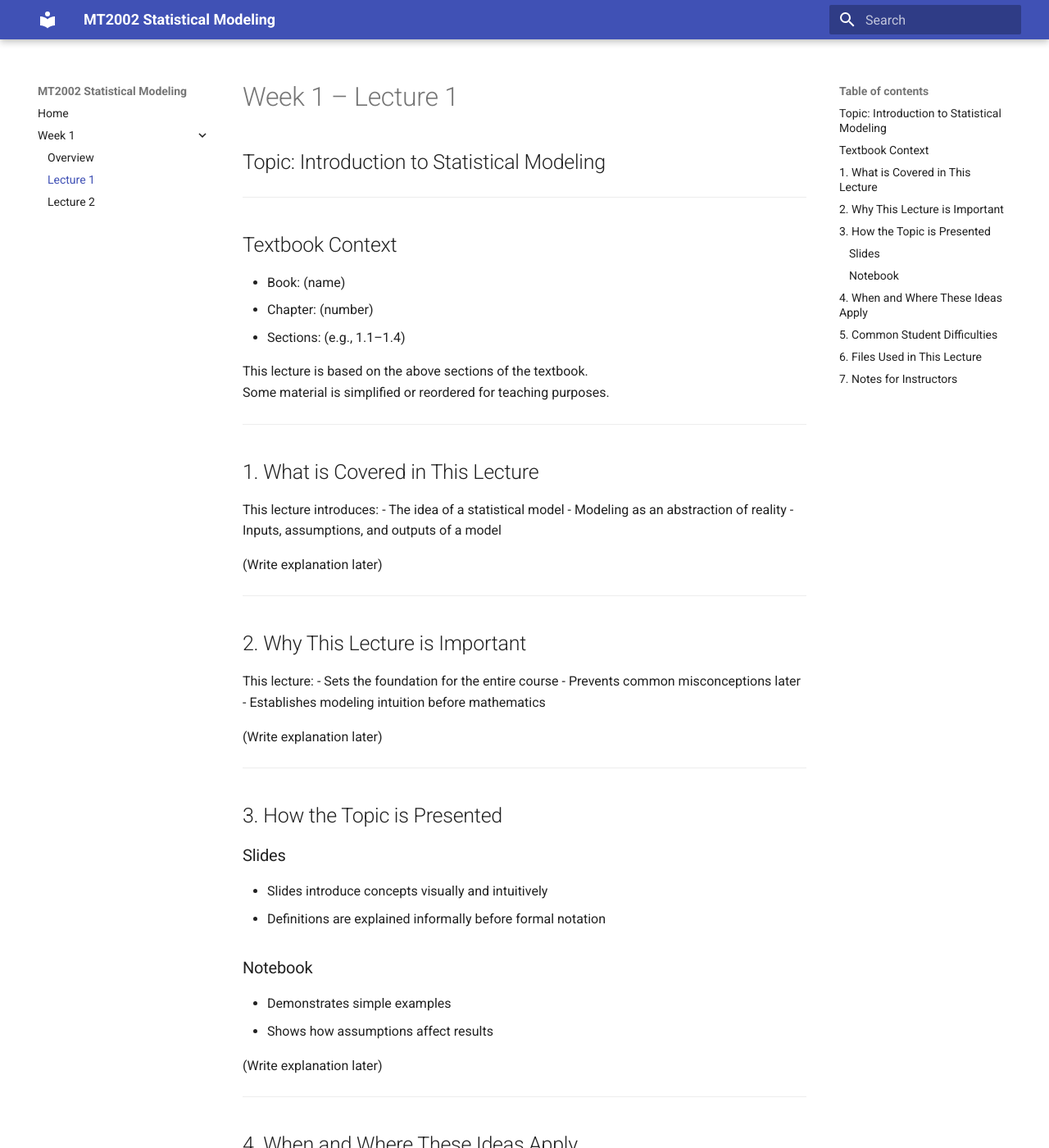
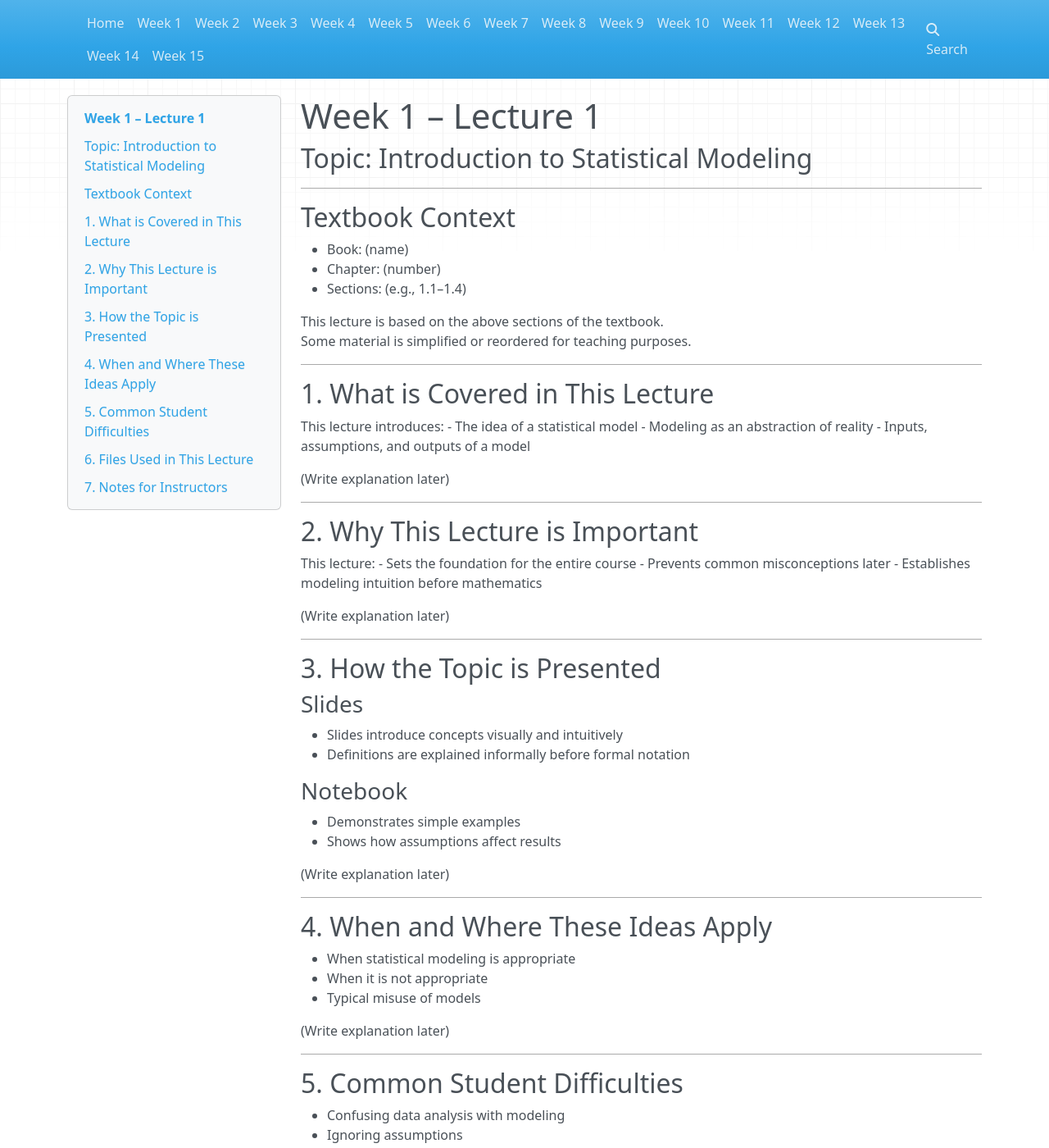
Before and after one commit to muhammadalmaskhan/MT2002, an MkDocs documentation site: the page built from docs/week01/lecture1.md, in a window 1280 px wide and 1400 px high. Shown: the whole window at 82% size. Built offline with MkDocs 1.6.1, drawn with Linux system fonts in a browser that asks for light colours; nearby versions of some CDN libraries; some of the changed text lies outside the part shown.

Commit message:
changes in yml

```diff
--- a/mkdocs.yml
+++ b/mkdocs.yml
@@ -1,11 +1,17 @@
-site_name: MT2002 Statistical Modeling
-
-theme:
-  name: material
-
 nav:
   - Home: index.md
-  - Week 1:
-      - Overview: week01/index.md
-      - Lecture 1: week01/lecture1.md
-      - Lecture 2: week01/lecture2.md
+  - Week 1: week01/index.md
+  - Week 2: week02/index.md
+  - Week 3: week03/index.md
+  - Week 4: week04/index.md
+  - Week 5: week05/index.md
+  - Week 6: week06/index.md
+  - Week 7: week07/index.md
+  - Week 8: week08/index.md
+  - Week 9: week09/index.md
+  - Week 10: week10/index.md
+  - Week 11: week11/index.md
+  - Week 12: week12/index.md
+  - Week 13: week13/index.md
+  - Week 14: week14/index.md
+  - Week 15: week15/index.md
```
